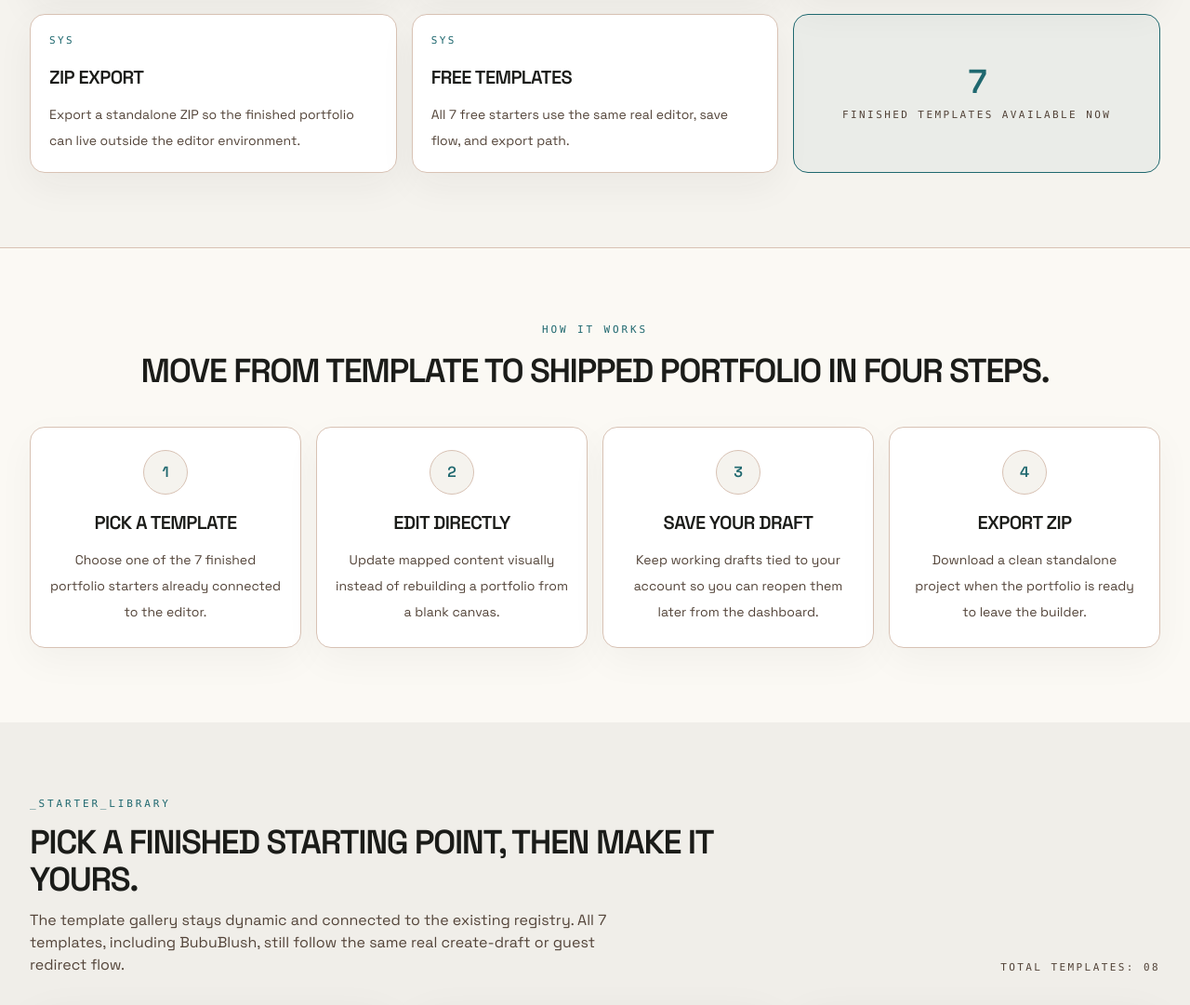
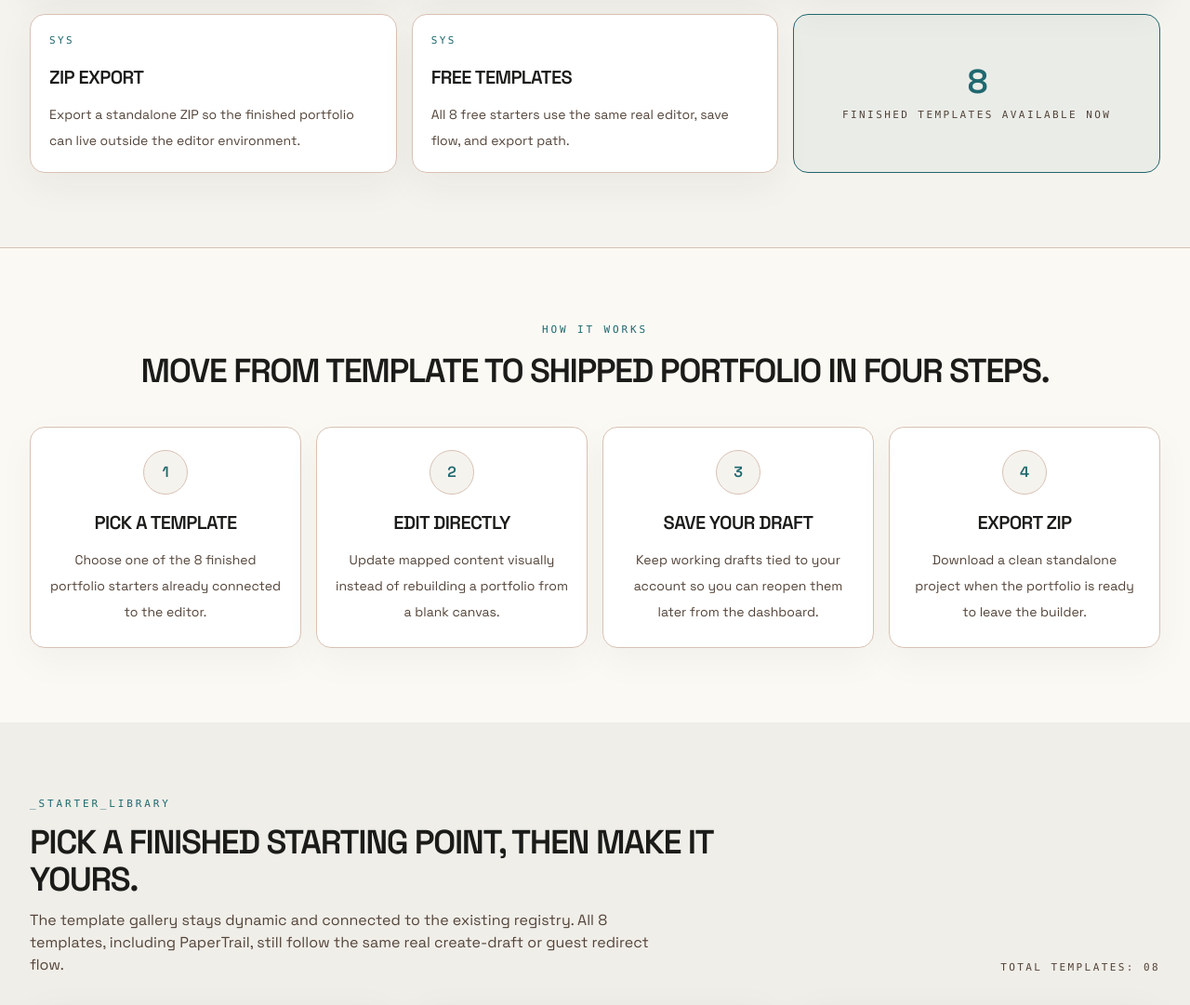
Before and after one commit to ChiraagDubey/Level-0, a Next.js app: page / in a window 1280 px wide. Shown: the part 1531-2612 px from the top of the page at 93% size. Built offline with nearby package versions, Linux system fonts and the light colour scheme; no server answers.

Commit message:
Polish homepage template sections

```diff
--- a/src/components/home/HowItWorks.tsx
+++ b/src/components/home/HowItWorks.tsx
@@ -1,7 +1,7 @@
 const steps = [
   {
     title: "Pick a template",
-    body: "Choose one of the 7 finished portfolio starters already connected to the editor.",
+    body: "Choose one of the 8 finished portfolio starters already connected to the editor.",
   },
   {
     title: "Edit directly",
@@ -36,7 +36,7 @@ const features = [
   },
   {
     title: "Free Templates",
-    body: "All 7 free starters use the same real editor, save flow, and export path.",
+    body: "All 8 free starters use the same real editor, save flow, and export path.",
   },
 ];
 
@@ -70,7 +70,7 @@ export function HowItWorks() {
             ))}
             <article className="flex rounded-xl items-center justify-center border border-secondary bg-secondary/5 p-5 text-center">
               <div className="space-y-2">
-                <p className="text-4xl font-semibold uppercase tracking-[-0.05em] text-secondary">7</p>
+                <p className="text-4xl font-semibold uppercase tracking-[-0.05em] text-secondary">8</p>
                 <p className="font-mono text-[11px] uppercase tracking-[0.22em] text-on-surface-variant">Finished templates available now</p>
               </div>
             </article>
--- a/src/components/home/TemplateShowcase.tsx
+++ b/src/components/home/TemplateShowcase.tsx
@@ -14,8 +14,8 @@ export function TemplateShowcase({ user }: { user: User | null }) {
               Pick a finished starting point, then make it yours.
             </h2>
             <p className="max-w-2xl text-sm leading-7 text-on-surface-variant md:text-base">
-              The template gallery stays dynamic and connected to the existing registry. All 7 templates, including
-              BubuBlush, still follow the same real create-draft or guest redirect flow.
+              The template gallery stays dynamic and connected to the existing registry. All {AVAILABLE_TEMPLATES.length} templates,
+              including PaperTrail, still follow the same real create-draft or guest redirect flow.
             </p>
           </div>
           <p className="font-mono text-[11px] uppercase tracking-[0.22em] text-on-surface-variant">
```
